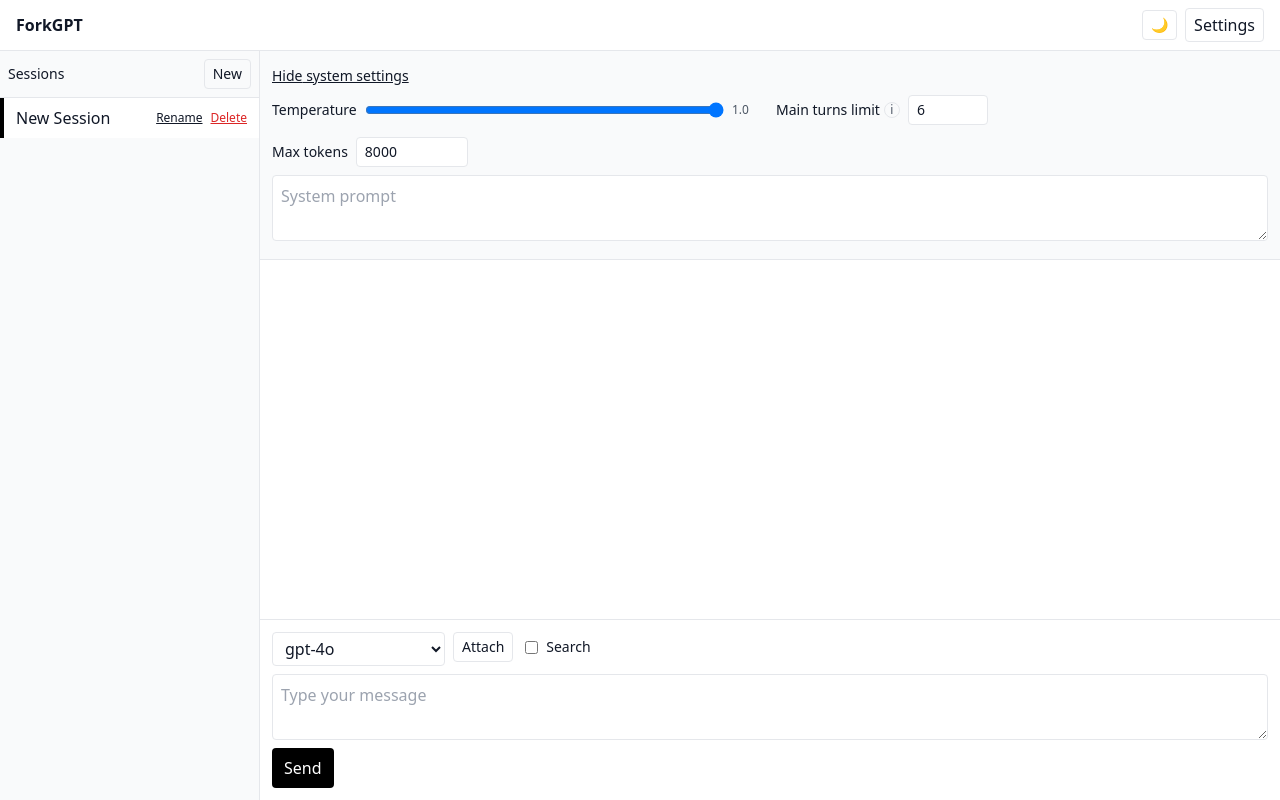
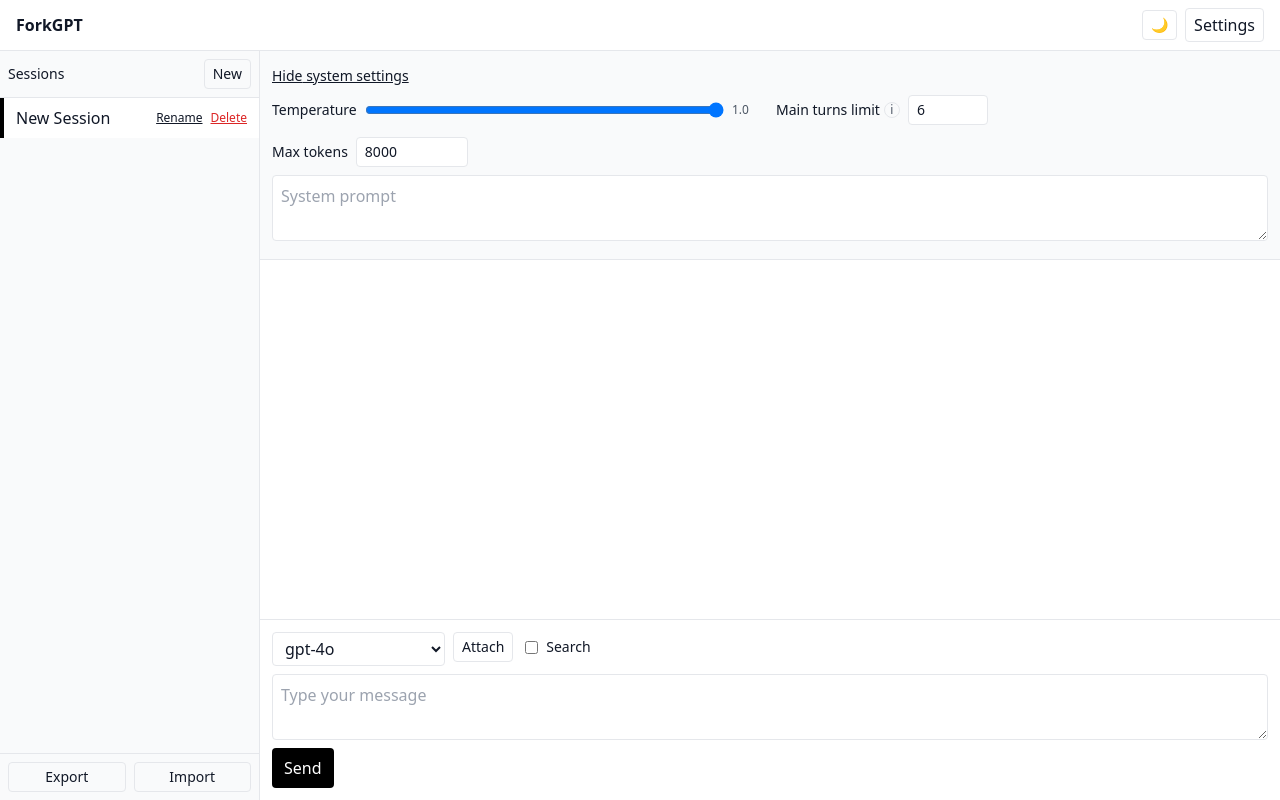
Before and after one commit to gdeek/forkgpt, a React (Vite) app: page / in a window 1280 px wide. Built offline with nearby package versions, Linux system fonts and the light colour scheme.

Commit message:
feat: export and import sessions with validations

```diff
--- a/src/App.tsx
+++ b/src/App.tsx
@@ -1,7 +1,7 @@
 import React, { useMemo, useState } from 'react'
 import { AppProvider, useApp } from './state/AppContext'
 import { nanoid } from 'nanoid'
-import type { Message } from './types'
+import type { Message, Session } from './types'
 import { buildMainContext, buildReplyContext } from './lib/contextBuilder'
 import { streamResponse } from './lib/openaiClient'
 import { UI_MODELS, mapUiModelToApi, supportsReasoningEffort, supportsTemperature, supportsImages, supportsWebSearch } from './lib/models'
@@ -453,6 +453,125 @@
     if (renamingId) dispatch({ type: 'renameSession', id: renamingId, title: renameVal.trim() || 'Untitled' })
     setRenamingId(null); setRenameVal('')
   }
+  const exportSessions = () => {
+    try {
+      const sanitizedSessions = state.sessions.map(session => {
+        const sessionMessages = state.messages
+          .filter(m => m.sessionId === session.id)
+          .sort((a, b) => a.createdAt - b.createdAt)
+          .map(m => {
+            const { attachments, ...base } = m
+            if (!attachments || attachments.length === 0) return base
+            return {
+              ...base,
+              attachments: attachments.map(({ previewDataUrl, ...meta }) => meta),
+            }
+          })
+        return { ...session, messages: sessionMessages }
+      })
+
+      const now = new Date()
+      const pad = (val: number) => String(val).padStart(2, '0')
+      const filename = `forkgpt_sessions_${now.getFullYear()}_${pad(now.getMonth() + 1)}_${pad(now.getDate())}_${pad(now.getHours())}_${pad(now.getMinutes())}_${pad(now.getSeconds())}.json`
+      const payload = {
+        exportedAt: now.toISOString(),
+        sessions: sanitizedSessions,
+      }
+      const blob = new Blob([JSON.stringify(payload, null, 2)], { type: 'application/json' })
+      const url = URL.createObjectURL(blob)
+      const anchor = document.createElement('a')
+      anchor.href = url
+      anchor.download = filename
+      anchor.style.display = 'none'
+      document.body.appendChild(anchor)
+      anchor.click()
+      document.body.removeChild(anchor)
+      setTimeout(() => URL.revokeObjectURL(url), 0)
+    } catch (err) {
+      console.error('Failed to export sessions', err)
+      const message = err instanceof Error ? err.message : String(err)
+      alert(`Failed to export sessions: ${message}`)
+    }
+  }
+
+  const validateImportFile = (data: any): { sessions: Session[]; messages: Message[] } => {
+    // check if it's a valid export format
+    if (!data || typeof data !== 'object') {
+      throw new Error('Invalid file format')
+    }
+
+    if (!data.exportedAt || !data.sessions || !Array.isArray(data.sessions)) {
+      throw new Error('Not a valid ForkGPT sessions export file')
+    }
+
+    // Validate sessions structure
+    const sessions: Session[] = []
+    const messages: Message[] = []
+
+    for (const sessionData of data.sessions) {
+      if (!sessionData.id || !sessionData.title || typeof sessionData.createdAt !== 'number') {
+        throw new Error('Invalid session structure in import file')
+      }
+
+      // Extract session without messages
+      const { messages: sessionMessages, ...session } = sessionData
+      sessions.push(session as Session)
+
+      // Validate and extract messages
+      if (sessionMessages && Array.isArray(sessionMessages)) {
+        for (const msg of sessionMessages) {
+          if (!msg.id || !msg.sessionId || !msg.role || !msg.content || typeof msg.createdAt !== 'number') {
+            throw new Error('Invalid message structure in import file')
+          }
+          messages.push(msg as Message)
+        }
+      }
+    }
+
+    return { sessions, messages }
+  }
+
+  const importSessions = (file: File) => {
+    // validate filename
+    if (!file.name.startsWith('forkgpt_sessions')) {
+      alert('Invalid file. Please select a file that starts with "forkgpt_sessions"')
+      return
+    }
+
+    const reader = new FileReader()
+    reader.onload = (e) => {
+      try {
+        const content = e.target?.result as string
+        const data = JSON.parse(content)
+        const { sessions, messages } = validateImportFile(data)
+
+        // show confirmation dialog
+        const confirmMessage = `This will replace all ${state.sessions.length} existing sessions with ${sessions.length} imported sessions. All current chat history will be lost.\n\nRecommendation: Export your current sessions first!\n\nProceed with import?`
+
+        if (window.confirm(confirmMessage)) {
+          dispatch({ type: 'importSessions', sessions, messages })
+          alert(`Successfully imported ${sessions.length} sessions with ${messages.length} messages!`)
+        }
+      } catch (err) {
+        console.error('Failed to import sessions', err)
+        const message = err instanceof Error ? err.message : String(err)
+        alert(`Failed to import sessions: ${message}`)
+      }
+    }
+    reader.readAsText(file)
+  }
+
+  const handleImportClick = () => {
+    const input = document.createElement('input')
+    input.type = 'file'
+    input.accept = '.json'
+    input.onchange = (e) => {
+      const file = (e.target as HTMLInputElement).files?.[0]
+      if (file) importSessions(file)
+    }
+    input.click()
+  }
+
   return (
     <aside className="w-[260px] border-r dark:border-gray-700 bg-gray-50 dark:bg-gray-900 flex flex-col">
       <div className="p-2 border-b dark:border-gray-700 flex items-center justify-between">
@@ -487,6 +606,12 @@
             )}
           </div>
         ))}
+      </div>
+      <div className="p-2 border-t dark:border-gray-700">
+        <div className="flex gap-2">
+          <button className="flex-1 px-2 py-1 border rounded text-sm" onClick={exportSessions}>Export</button>
+          <button className="flex-1 px-2 py-1 border rounded text-sm" onClick={handleImportClick}>Import</button>
+        </div>
       </div>
     </aside>
   )
--- a/src/state/AppContext.tsx
+++ b/src/state/AppContext.tsx
@@ -28,6 +28,7 @@
   | { type: 'setSettings'; settings: Partial<Settings> }
   | { type: 'setReplyViewerWidth'; width: number }
   | { type: 'setTheme'; theme: 'light' | 'dark' }
+  | { type: 'importSessions'; sessions: Session[]; messages: Message[] }
 
 const loadInitialState = (): State => ({
   sessions: loadSessions(),
@@ -112,6 +113,16 @@
     case 'setSettings': {
       return { ...state, settings: { ...state.settings, ...action.settings } }
     }
+    case 'importSessions': {
+      // replace all sessions and messages with imported data
+      const newActiveSessionId = action.sessions.length > 0 ? action.sessions[0].id : undefined
+      return {
+        ...state,
+        sessions: action.sessions,
+        messages: action.messages,
+        ui: { ...state.ui, activeSessionId: newActiveSessionId, activeReplyViewerAnchorId: undefined }
+      }
+    }
     default:
       return state
   }
```
Also changed, not shown: 1 other file (tests, documents, lock files or other folders).
